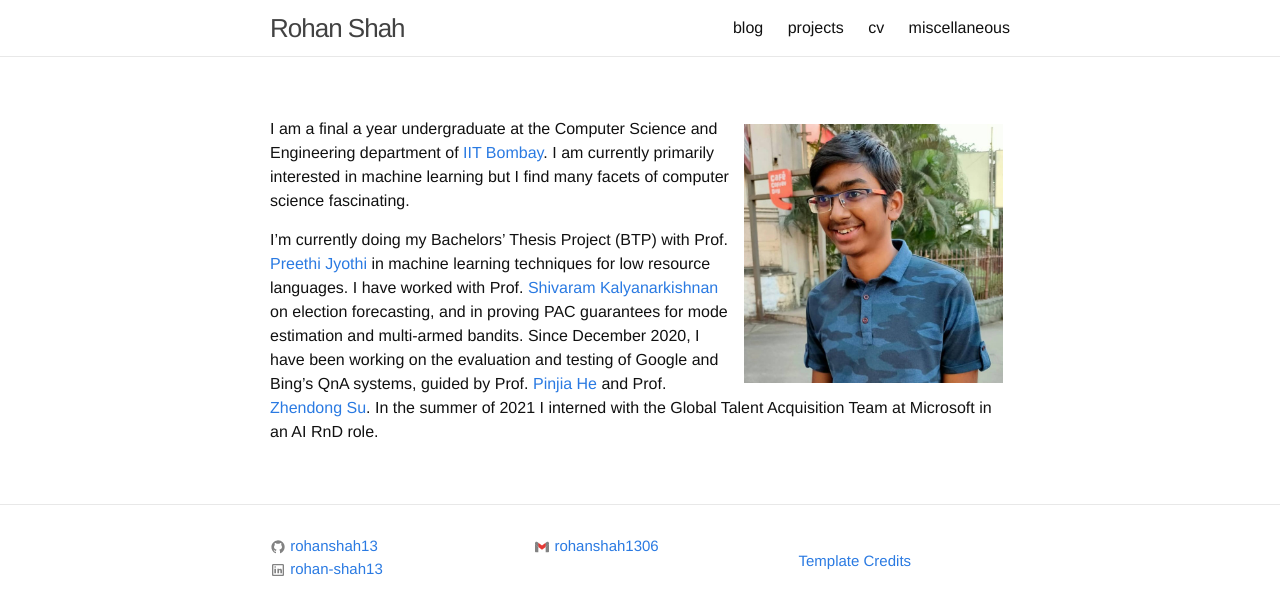
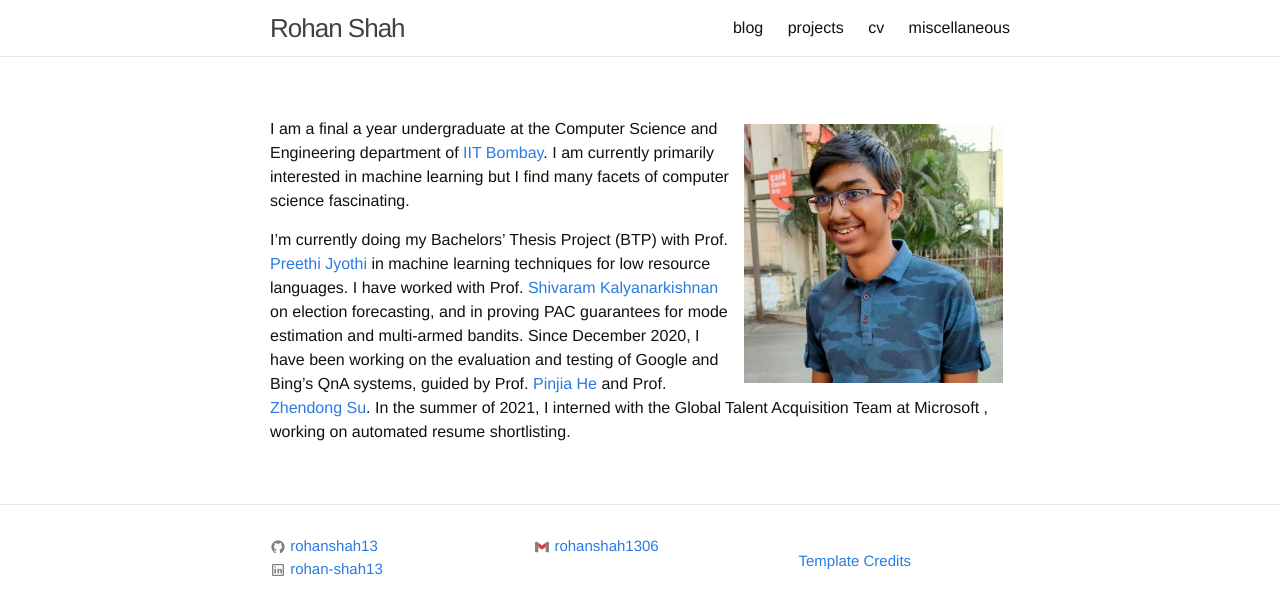
Before and after one commit to rohanshah13/rohanshah13.github.io, a Jekyll site: the page built from index.md, in a window 1280 px wide. Shown: the top 615 px of the page. Built offline with Jekyll 4.4.1, drawn with Linux system fonts in a browser that asks for light colours; comment, search, counter and statistics services are not loaded.

Commit message:
added intro

```diff
--- a/index.md
+++ b/index.md
@@ -8,7 +8,7 @@ layout: page
 I am a final a year undergraduate at the Computer Science and Engineering department of [IIT Bombay](https://www.cse.iitb.ac.in/).
 I am currently primarily interested in machine learning but I find many facets of computer science fascinating.
 
-I'm currently doing my Bachelors' Thesis Project (BTP) with Prof. [Preethi Jyothi](https://www.cse.iitb.ac.in/~pjyothi/) in machine learning techniques for low resource languages. I have worked with Prof. [Shivaram Kalyanarkishnan](https://www.cse.iitb.ac.in/~shivaram) on election forecasting, and in proving PAC guarantees for mode estimation and multi-armed bandits. Since December 2020, I have been working on the evaluation and testing of Google and Bing's QnA systems, guided by Prof. [Pinjia He](https://pinjiahe.github.io/) and Prof. [Zhendong Su](https://people.inf.ethz.ch/suz/). In the summer of 2021 I interned with the Global Talent Acquisition Team at Microsoft in an AI RnD role.
+I'm currently doing my Bachelors' Thesis Project (BTP) with Prof. [Preethi Jyothi](https://www.cse.iitb.ac.in/~pjyothi/) in machine learning techniques for low resource languages. I have worked with Prof. [Shivaram Kalyanarkishnan](https://www.cse.iitb.ac.in/~shivaram) on election forecasting, and in proving PAC guarantees for mode estimation and multi-armed bandits. Since December 2020, I have been working on the evaluation and testing of Google and Bing's QnA systems, guided by Prof. [Pinjia He](https://pinjiahe.github.io/) and Prof. [Zhendong Su](https://people.inf.ethz.ch/suz/). In the summer of 2021, I interned with the Global Talent Acquisition Team at Microsoft , working on automated resume shortlisting.
 
 <!-- You can find some of my writings [here](https://akkapakasaikiran.github.io/archive.html).
 I hope the existence of this site will spur me on to pen down my thoughts more.  -->
```
